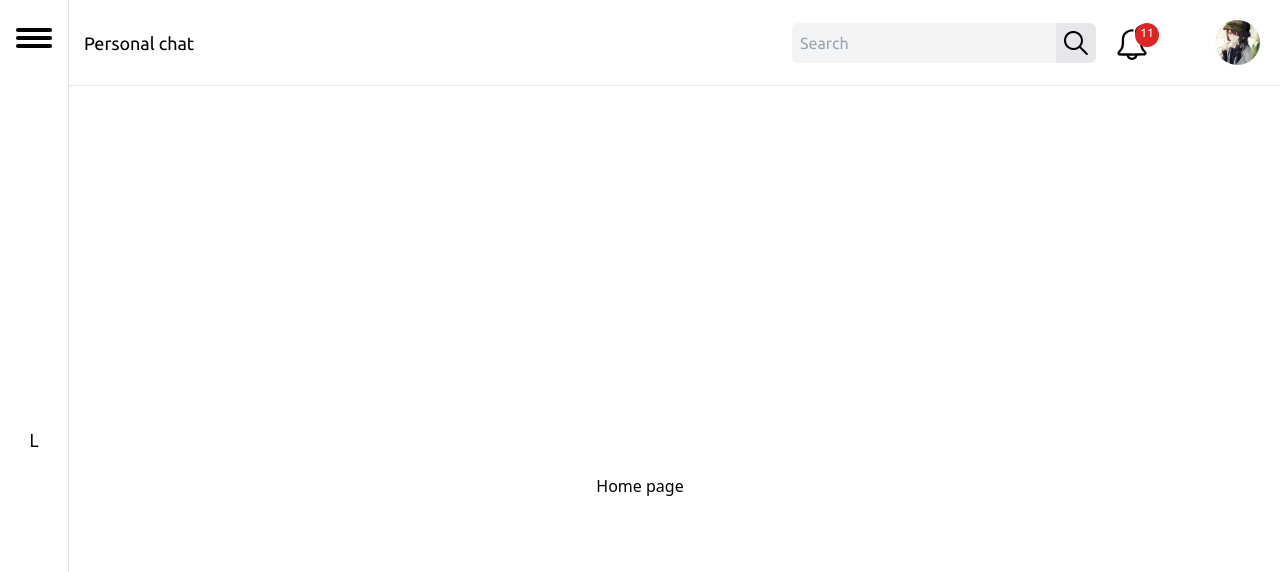
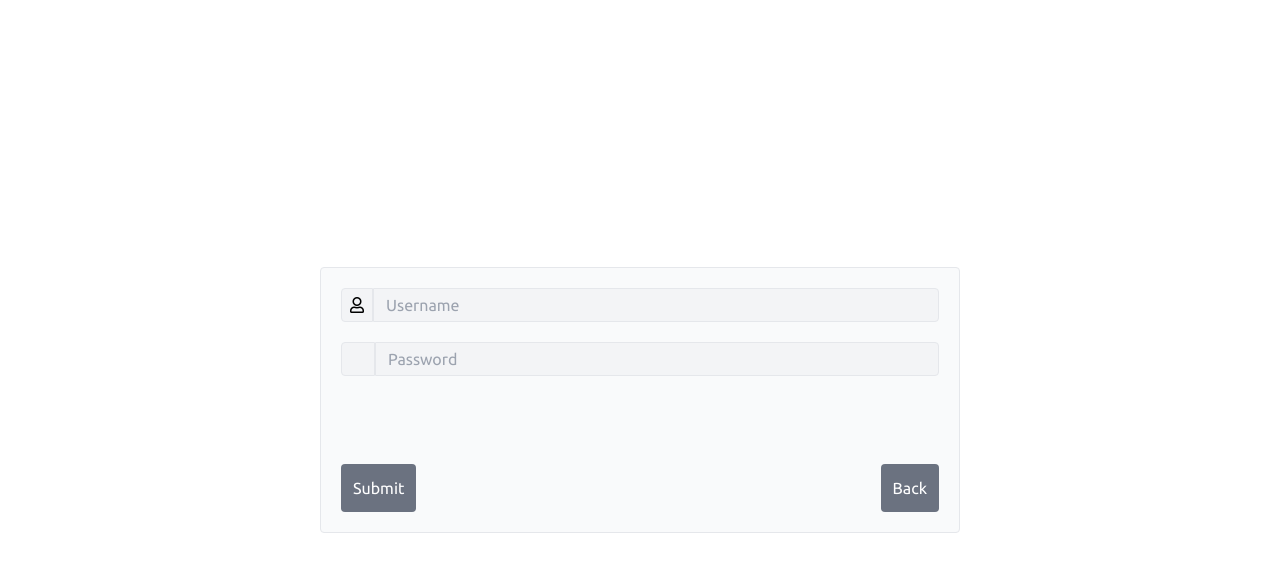
Before and after one commit to Gani-laboratory/socket-client, a React (Create React App) app: page / in a window 1280 px wide. Shown: the top 572 px of the page. Built offline with nearby package versions, Linux system fonts and the light colour scheme.

Commit message:
add LocalStorage hooks & socket provider

```diff
--- a/src/App.tsx
+++ b/src/App.tsx
@@ -1,7 +1,17 @@
+import Auth from "./Components/Auth"
+import SocketProvider from "./Contexts/Socket.provider"
+import useLocalStorage from "./hooks/LocalStorage"
 import Routes from "./Routing/Routes"
 
 function App() {
-  return <Routes />
+  const [user, setUser] = useLocalStorage("user")
+  const userPages = (
+    <SocketProvider>
+      <Routes />
+    </SocketProvider>
+  )
+
+  return user ? userPages : <Auth onSetUser={setUser} />
 }
 
 export default App
--- a/src/Components/Auth.tsx
+++ b/src/Components/Auth.tsx
@@ -1,22 +1,40 @@
-export default function Register() {
+import { FormEventHandler, useState } from "react"
+import { nanoid } from "nanoid"
+
+export default function Auth({ onSetUser }: { onSetUser: any }) {
+  const [username, setUsername] = useState("")
+  const [password, setPassword] = useState("")
+
+  const onSubmit: FormEventHandler<HTMLFormElement> = (e) => {
+    e.preventDefault()
+
+    if (username && password) {
+      onSetUser(JSON.stringify({ id: nanoid(10), username, password }))
+    }
+  }
+
   return (
     <div className="flex absolute w-full h-full">
-      <div className="flex flex-col m-auto w-1/2 h-1/3 p-5 bg-gray-50 border rounded gap-5 justify-between font-ubuntu">
+      <form onSubmit={onSubmit} className="flex flex-col m-auto w-1/2 h-1/3 p-5 bg-gray-50 border rounded gap-5 justify-between font-ubuntu">
         <div className="flex flex-col gap-5 rounded">
           <div className="flex">
             <i className="far fa-user rounded-l border bg-gray-100 p-2"></i>
-            <input className="rounded-r border border-l-none bg-gray-100 focus:outline-none p-1 px-3 lg:w-full w-1/2" type="text" name="username" placeholder="Username" />
+            <input className="rounded-r border border-l-none bg-gray-100 focus:outline-none p-1 px-3 lg:w-full w-1/2" type="text" name="username" placeholder="Username" onChange={(e) => setUsername(e.target.value)} />
           </div>
           <div className="flex">
             <i className="far fa-fingerprint rounded-l border bg-gray-100 p-2"></i>
-            <input className="rounded-r border border-l-none bg-gray-100 focus:outline-none p-1 px-3 lg:w-full w-1/2" type="text" name="username" placeholder="Password" />
+            <input className="rounded-r border border-l-none bg-gray-100 focus:outline-none p-1 px-3 lg:w-full w-1/2" type="password" name="username" placeholder="Password" onChange={(e) => setPassword(e.target.value)} />
           </div>
         </div>
         <div className="flex justify-between">
-          <button className="p-3 bg-gray-500 rounded text-white">Submit</button>
-          <button className="p-3 bg-gray-500 rounded text-white">Back</button>
+          <button type="submit" className="p-3 bg-gray-500 rounded text-white">
+            Submit
+          </button>
+          <button type="button" className="p-3 bg-gray-500 rounded text-white">
+            Back
+          </button>
         </div>
-      </div>
+      </form>
     </div>
   )
 }
--- a/src/Components/Chat.tsx
+++ b/src/Components/Chat.tsx
@@ -1,19 +1,11 @@
-import { useState } from "react"
 import { KeyboardEventHandler } from "react"
-import io from "socket.io-client"
 import User1 from "../Assets/profile.jpg"
 import User2 from "../Assets/profile.jpg"
 import User3 from "../Assets/profile.jpg"
 
 export default function Chat() {
-  const [msg, setMsg] = useState<Record<string, string>[]>([])
-  const chatSocket = io("http://localhost:8080/chat")
-  chatSocket.on("receive", (args: Record<string, string>) => {
-    setMsg([...msg, args])
-  })
   const sendMsg: KeyboardEventHandler<HTMLInputElement> = (ev) => {
     if (ev.code === "Enter") {
-      chatSocket.emit("send", { message: ev.currentTarget.value, from: "myID" })
       ev.currentTarget.value = ""
     }
   }
@@ -26,13 +18,15 @@ export default function Chat() {
             <small className="text-gray-100 px-1">{new Date().toLocaleDateString("en", { month: "long", year: "numeric", day: "numeric" })}</small>
             <hr className="w-full" />
           </div>
-          {msg.map((val) => (
-            // { self-start flex-row-reverse }
-            <div className="flex items-end self-end gap-3 mb-4 w-8/12 justify-end">
-              <p className="bg-gray-100 border-2 p-1 rounded">{val.message}</p>
-              <img className="rounded-full" src={User2} alt="Yagami" width={35} height={35} />
-            </div>
-          ))}
+          {/* {msg.map((val) => ( */}
+          {/* class for partner -> { self-start flex-row-reverse } */}
+          <div className="flex items-end self-end gap-3 mb-4 w-8/12 justify-end">
+            <p className="bg-gray-100 border-2 p-1 rounded">
+              Lorem ipsum, dolor sit amet consectetur adipisicing elit. Quasi atque dolorem libero reprehenderit, incidunt sequi eum quam amet aliquam debitis! Ducimus itaque deserunt quis ab omnis vel dolor soluta minus.
+            </p>
+            <img className="rounded-full" src={User2} alt="Yagami" width={35} height={35} />
+          </div>
+          {/* ))} */}
         </div>
         <input className="w-full rounded-full border p-2 px-4 focus:outline-none" type="text" placeholder="Write a message..." onKeyUp={sendMsg} />
       </div>
--- /dev/null
+++ b/src/Contexts/Contact.provider.tsx
@@ -0,0 +1 @@
+export default function ContactProvider() {}
--- /dev/null
+++ b/src/Contexts/Conversation.provider.tsx
@@ -0,0 +1 @@
+export default function ChatProvider() {}
--- /dev/null
+++ b/src/Contexts/Socket.provider.tsx
@@ -0,0 +1,19 @@
+import { useContext, useState, useEffect, createContext } from "react"
+import io, { Socket } from "socket.io-client"
+import { DefaultEventsMap } from "socket.io-client/build/typed-events"
+
+const socketContext = createContext({})
+
+export default function SocketProvider({ children }: { children: React.ReactNode }) {
+  const [socket, setSocket] = useState<Socket<DefaultEventsMap, DefaultEventsMap>>()
+  useEffect(() => {
+    const newSocket = io("http://localhost:8080/chat")
+    setSocket(newSocket)
+  }, [])
+
+  return <socketContext.Provider value={socket as Socket}>{children}</socketContext.Provider>
+}
+
+export const useSocket = () => {
+  return useContext(socketContext)
+}
--- a/src/Routing/Routes.tsx
+++ b/src/Routing/Routes.tsx
@@ -2,7 +2,6 @@ import { Route, Switch, BrowserRouter as Router } from "react-router-dom"
 import Chat from "../Components/Chat"
 import Home from "../Components/Home"
 import { TopBar, SideBar } from "../Components/Nav"
-import Auth from "../Components/Auth"
 
 export default function Routes() {
   return (
@@ -18,9 +17,6 @@ export default function Routes() {
           <TopBar />
           <Chat />
         </Route>
-        <Route exact path="/auth">
-          <Auth />
-        </Route>
       </Switch>
     </Router>
   )
--- /dev/null
+++ b/src/hooks/LocalStorage.tsx
@@ -0,0 +1,21 @@
+import { useEffect, useState } from "react"
+
+export default function useLocalStorage(key: string, initialVal?: string | (() => string)) {
+  const prefixedKey = `shinigami-${key}`
+  const [value, setValue] = useState(() => {
+    const jsonVal = localStorage.getItem(prefixedKey)
+    try {
+      if (jsonVal) return JSON.parse(jsonVal)
+      if (typeof initialVal === "function") return initialVal()
+      else return initialVal
+    } catch {
+      return undefined
+    }
+  })
+
+  useEffect(() => {
+    localStorage.setItem(prefixedKey, JSON.stringify(value))
+  }, [prefixedKey, value])
+
+  return [value, setValue]
+}
```
Also changed, not shown: package.json (+4 -4 lines), 1 other file (tests, documents, lock files or other folders).
